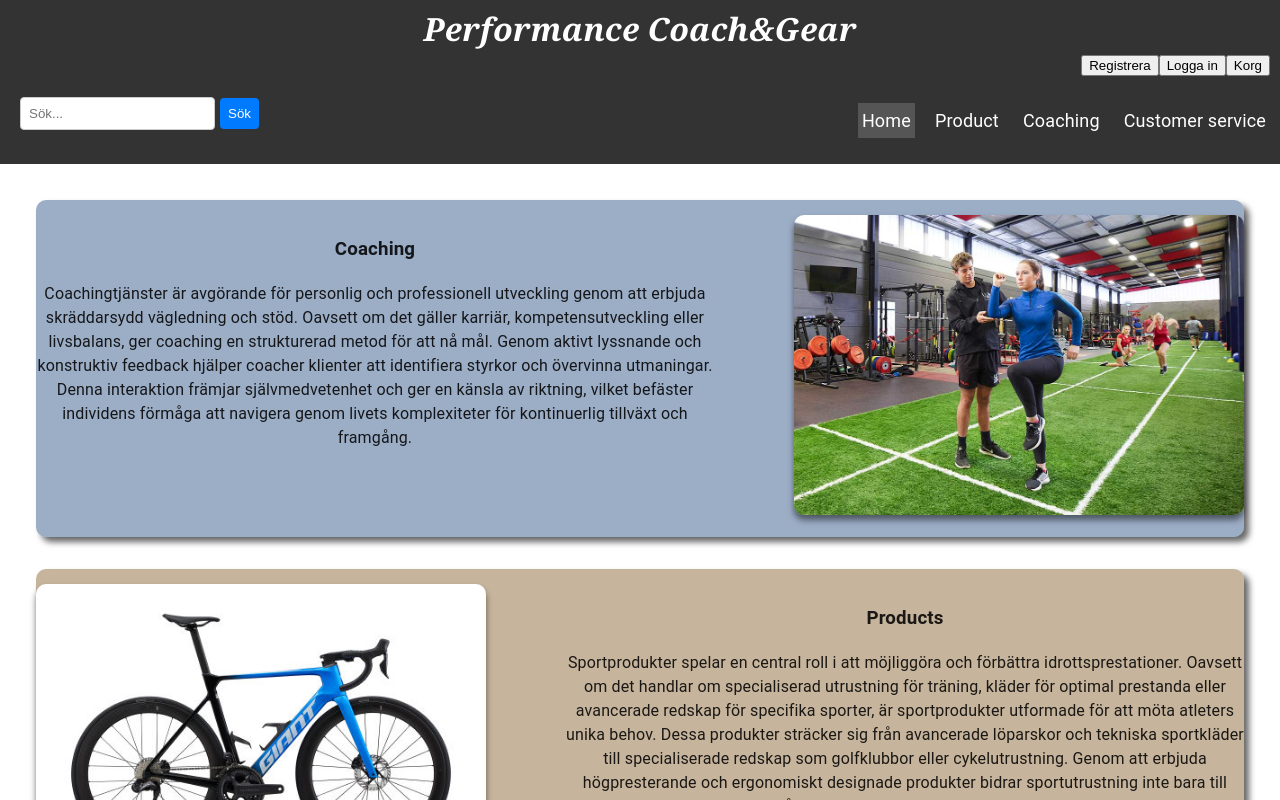
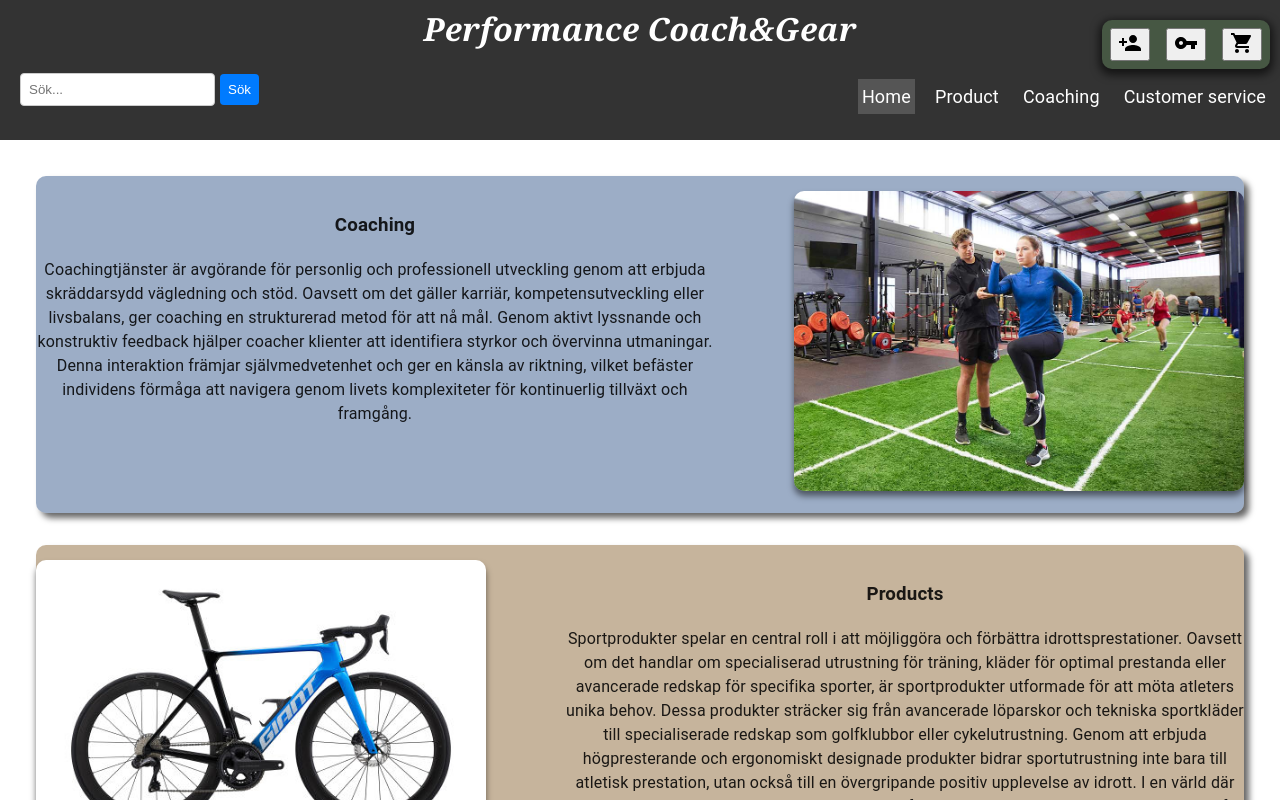
Before and after one commit to Delzarkafashi/pcghemsida, a React (Create React App) app: page / in a window 1280 px wide. Shown: the top 800 px of the page. Built offline with nearby package versions, Linux system fonts and the light colour scheme.

Commit message:
user box style

```diff
--- a/src/components/header/LogAndSing.js
+++ b/src/components/header/LogAndSing.js
@@ -1,70 +1,78 @@
-import React, { useState } from 'react';
-import Korg from './Korg';
-import { useNavigate } from 'react-router'; //olle
+import React, { useState } from "react";
+import Korg from "./Korg";
+import { useNavigate } from "react-router"; //olle
+import ShoppingCartIcon from '@mui/icons-material/ShoppingCart';
+import PersonAddIcon from '@mui/icons-material/PersonAdd';
+import VpnKeyIcon from '@mui/icons-material/VpnKey';
+import CloseIcon from '@mui/icons-material/Close';
 
 const App = () => {
-  const [username, setUsername] = useState('');
-  const [password, setPassword] = useState('');
+  const [username, setUsername] = useState("");
+  const [password, setPassword] = useState("");
   const [loggedIn, setLoggedIn] = useState(false);
   const [showForm, setShowForm] = useState(null);
   const [usernameError, setUsernameError] = useState(false);
   const [passwordError, setPasswordError] = useState(false);
   const [showBasket, setShowBasket] = useState(false);
-  const navigate = useNavigate();  //olle
+  const navigate = useNavigate(); //olle
 
   const handleRegister = () => {
     if (!username || !password) {
-      alert('Fyll i både användarnamn och lösenord.');
+      alert("Fyll i både användarnamn och lösenord.");
       setUsernameError(!username);
       setPasswordError(!password);
       return;
     }
 
-    const existingUsers = JSON.parse(localStorage.getItem('users')) || [];
-    const isUsernameTaken = existingUsers.some(user => user.username === username);
+    const existingUsers = JSON.parse(localStorage.getItem("users")) || [];
+    const isUsernameTaken = existingUsers.some(
+      (user) => user.username === username
+    );
 
     if (isUsernameTaken) {
-      alert('Användarnamnet är redan taget!');
+      alert("Användarnamnet är redan taget!");
       return;
     }
 
     const newUser = { username, password };
     const newUsers = [...existingUsers, newUser];
-    localStorage.setItem('users', JSON.stringify(newUsers));
-    alert('Registrering lyckades! Logga in för att fortsätta.');
+    localStorage.setItem("users", JSON.stringify(newUsers));
+    alert("Registrering lyckades! Logga in för att fortsätta.");
 
-    setUsername('');
-    setPassword('');
-    setShowForm('login');
+    setUsername("");
+    setPassword("");
+    setShowForm("login");
   };
 
   const handleLogin = () => {
     if (!username || !password) {
-      alert('Fyll i både användarnamn och lösenord.');
+      alert("Fyll i både användarnamn och lösenord.");
       setUsernameError(!username);
       setPasswordError(!password);
       return;
     }
 
-    const existingUsers = JSON.parse(localStorage.getItem('users')) || [];
-    const userExists = existingUsers.some(user => user.username === username && user.password === password);
+    const existingUsers = JSON.parse(localStorage.getItem("users")) || [];
+    const userExists = existingUsers.some(
+      (user) => user.username === username && user.password === password
+    );
 
     if (userExists) {
       setLoggedIn(true);
-      alert('Inloggning lyckades!');
+      alert("Inloggning lyckades!");
     } else {
-      alert('Fel användarnamn eller lösenord.');
+      alert("Fel användarnamn eller lösenord.");
     }
 
-    setUsername('');
-    setPassword('');
+    setUsername("");
+    setPassword("");
   };
 
   const handleLogout = () => {
     setLoggedIn(false);
     setShowForm(null);
-    setUsername('');
-    setPassword('');
+    setUsername("");
+    setPassword("");
     setShowBasket(false);
   };
   //  setShowBasket(!showBasket);
@@ -75,11 +83,9 @@ const App = () => {
       //   return;
       //   <Korg />
 
-
-      navigate("/korg");   //olle
-
+      navigate("/korg"); //olle
     } else {
-       alert('Du måste vara inloggad för att se innehållet i korgen.');
+      alert("Du måste vara inloggad för att se innehållet i korgen.");
     }
   };
 
@@ -93,79 +99,112 @@ const App = () => {
   //   }
   // };
 
+  function HandleXBtn (showForm){
+    if (!showForm === "register" ||
+      !showForm === "login") {
+        document.getElementsByClassName("x-btn")[0].style.display = "none";
+      }
+      return (
+        <button
+          className="x-btn"
+          onClick={showForm ? () => setShowForm(false) : null}
+        >
+          <CloseIcon/>
+        </button>
+      );
+
+  }
+
+
+
+
 
   return (
-    <div>
+    <div className="user-settings">
       {loggedIn ? (
         <div>
           <p>Välkommen, {username}!</p>
+          <div>
             <button onClick={handleLogout}>Logga ut</button>
             <button onClick={handleBasket}>Korg</button>
           </div>
+        </div>
       ) : (
-        <div>
-          {showForm === 'register' && (
-            <div>
+        <div className="user-container">
+          {showForm === "register" && (
+            <div className="user-form">
+              <HandleXBtn />
               <h2>Registrering</h2>
+              <div className="user-input">
                 <input
                   type="text"
                   placeholder="Användarnamn"
                   value={username}
-                onChange={e => {
+                  onChange={(e) => {
                     setUsername(e.target.value);
                     setUsernameError(false);
                   }}
                 />
-              {usernameError && <p style={{ color: 'red' }}>Fyll i användarnamn.</p>}
+                {usernameError && (
+                  <p style={{ color: "red" }}>Fyll i användarnamn.</p>
+                )}
 
                 <input
                   type="password"
                   placeholder="Lösenord"
                   value={password}
-                onChange={e => {
+                  onChange={(e) => {
                     setPassword(e.target.value);
                     setPasswordError(false);
                   }}
                 />
-              {passwordError && <p style={{ color: 'red' }}>Fyll i lösenord.</p>}
-
-              <button onClick={handleRegister}>Registrera</button>
+                {passwordError && (
+                  <p style={{ color: "red" }}>Fyll i lösenord.</p>
+                )}
+              </div>
+              <button className="submit-btn" onClick={handleRegister}>Registrera</button>
             </div>
           )}
 
-          {showForm === 'login' && (
-            <div>
+          {showForm === "login" && (
+            <div className="user-form">
+              <HandleXBtn />
               <h2>Inloggning</h2>
+              <div className="user-input">
                 <input
                   type="text"
                   placeholder="Användarnamn"
                   value={username}
-                onChange={e => {
+                  onChange={(e) => {
                     setUsername(e.target.value);
                     setUsernameError(false);
                   }}
                 />
-              {usernameError && <p style={{ color: 'red' }}>Fyll i användarnamn.</p>}
+                {usernameError && (
+                  <p style={{ color: "red" }}>Fyll i användarnamn.</p>
+                )}
 
                 <input
                   type="password"
                   placeholder="Lösenord"
                   value={password}
-                onChange={e => {
+                  onChange={(e) => {
                     setPassword(e.target.value);
                     setPasswordError(false);
                   }}
                 />
-              {passwordError && <p style={{ color: 'red' }}>Fyll i lösenord.</p>}
-
-              <button onClick={handleLogin}>Logga in</button>
+                {passwordError && (
+                  <p style={{ color: "red" }}>Fyll i lösenord.</p>
+                )}
+              </div>
+              <button className="submit-btn" onClick={handleLogin}>Logga in</button>
             </div>
           )}
 
-          <div>
-            <button onClick={() => setShowForm('register')}>Registrera</button>
-            <button onClick={() => setShowForm('login')}>Logga in</button>
-            <button onClick={handleBasket}>Korg</button>
+          <div className="select-container">
+            <button className="select-btn" onClick={() => setShowForm("register")}>{/*Registrera*/}<PersonAddIcon/></button>
+            <button className="select-btn" onClick={() => setShowForm("login")}>{/*Logga in*/}<VpnKeyIcon/></button>
+            <button className="select-btn" onClick={handleBasket}>{/*Korg*/}<ShoppingCartIcon/></button>
           </div>
         </div>
       )}
--- a/src/components/header/header.css
+++ b/src/components/header/header.css
@@ -58,6 +58,7 @@
     gap: 10px;
     margin-right: 10px;
     justify-content: flex-end;
+    width: auto;
   }
 
   .user-actions a {
@@ -76,3 +77,117 @@
    .nav-bar{
     justify-content: flex-end;
    }
+
+   .user-settings {
+    position: fixed;
+    top: 20px;
+    display: flex;
+    justify-content: center;
+    gap: 0.5rem;
+    background-color: rgb(70, 87, 67);
+    box-shadow: 0px 3px 8px 3px rgba(0, 0, 0, 0.6);
+    color: rgb(218, 216, 216);
+    border-radius: 10px;
+    padding: 0.5rem;
+    font-style: italic;
+    font-family:Georgia, 'Times New Roman', Times, serif;
+    z-index: 0;
+  }
+
+  .user-container {
+    display: flex;
+    flex-direction: column;
+    align-items: center ;
+    gap: 1rem;
+
+  }
+
+  .user-form {
+    display: flex;
+    flex-direction: column;
+    align-items: center;
+    gap: 0.5rem;
+  }
+
+  .user-input {
+    display: flex;
+    flex-direction: column;
+    gap: 0.5rem;
+  }
+
+  .user-input input {
+    border-radius: 10px;
+    line-height: 2rem;
+    font-style: italic;
+    font-size: larger;
+    font-family:Georgia, 'Times New Roman', Times, serif;
+  }
+
+
+  .submit-btn {
+    border: none;
+    padding: 0.5rem;
+    border-radius: 10px;
+    width: fit-content;
+    line-height: 1.5rem;
+    background-color: rgb(50, 116, 238);
+    outline: none;
+    font-style: normal;
+    font-size: larger;
+    font-family:Georgia, 'Times New Roman', Times, serif;
+
+  }
+
+  .submit-btn:hover {
+    border-radius: 5px;
+    width: 15rem;
+    box-shadow: 0px 3px 8px 3px rgba(0, 0, 0, 0.6);
+    background-color: rgb(114, 158, 239);
+    transition: ease-in-out;
+    transition-property: all;
+    transition-duration: 0.5s;
+
+  }
+
+  .submit-btn:active {
+    border-radius: 5px;
+    outline: 1px solid black;
+    box-shadow: 0px 3px 10px 3px rgba(68, 255, 0, 0.6);
+    background-color: rgb(43, 199, 61);
+
+  }
+
+  .x-btn {
+    border: none;
+    background: none;
+    text-align: center;
+    font-family: 'Courier New', Courier, monospace;
+    font-style: normal;
+    font-size: large;
+    position: absolute;
+    border-radius: 10px;
+    right: 1rem;
+    color: black;
+    line-height: 0.5rem;
+  }
+
+  .x-btn:hover {
+    background-color: #c00000;
+    box-shadow: 0px 3px 8px 3px rgba(0, 0, 0, 0.6);
+  }
+
+  .select-container {
+    display: flex;
+    flex-direction: row;
+    gap: 1rem;
+  }
+
+  .select-btn:hover {
+    border: none;
+    border-radius: 20px;
+    box-shadow: 0px 3px 8px 3px rgba(0, 0, 0, 0.6);
+    background-color: rgb(95, 131, 197);
+    transition: ease-in-out;
+    transition-property: all;
+    transition-duration: 0.2s;
+  }
--- a/src/pages/CustomerService.js
+++ b/src/pages/CustomerService.js
@@ -78,7 +78,7 @@ export default function CustomerService() {
               helperText="Please enter a valid email address"
             />
             <label htmlFor="standard-multiline-static">Description</label>
-            <TextField sx={{backgroundColor: 'red'}}
+            <TextField
               id="standard-multiline-flexible"
               label="Multiline"
               multiline
```
Lines whose indentation alone changed are shown as unchanged.
